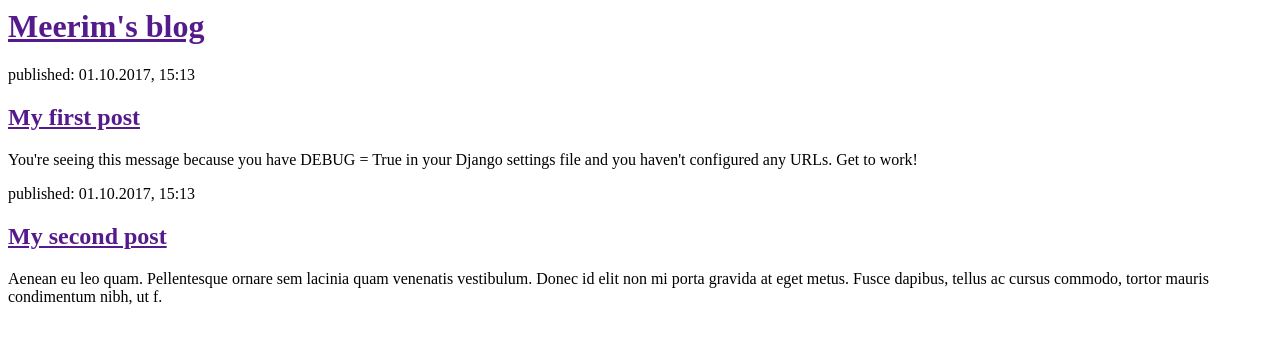
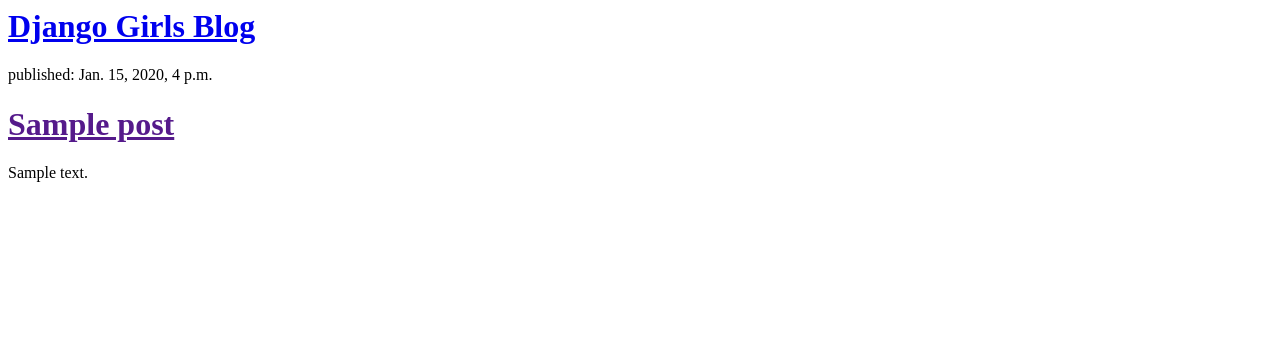
Before and after one commit to Meerim1/my-first-blog, a Django app: template blog/templates/blog/post_list.html in a window 1280 px wide. Shown: the top 344 px of the page. Run offline with Django 3.2, Linux system fonts and the light colour scheme; the template is opened without the code that fills it: values that come from a table or form of the project are taken from there, others are empty; tables that the repository leaves empty hold one stand-in row (values such as "Sample post").

Commit message:
Modified templates to display posts from database.

```diff
--- a/blog/templates/blog/post_list.html
+++ b/blog/templates/blog/post_list.html
@@ -4,18 +4,15 @@
        </head>
        <body>
        	<div>
-       		<h1><a href="">Meerim's blog</a></h1>
-       	</div>
-       	<div>
-       	 <p>published: 01.10.2017, 15:13</p>
-       	 <h2><a href="">My first post</a></h2>
-       	 <p>You're seeing this message because you have DEBUG = True in your Django settings file and you haven't configured any URLs. Get to work!</p>
-       	</div>
+        <h1><a href="/">Django Girls Blog</a></h1>
+    </div>
 
-       	<div>
-       		<p>published: 01.10.2017, 15:13</p>
-       		<h2><a href="">My second post</a></h2>
-       		<p> Aenean eu leo quam. Pellentesque ornare sem lacinia quam venenatis vestibulum. Donec id elit non mi porta gravida at eget metus. Fusce dapibus, tellus ac cursus commodo, tortor mauris condimentum nibh, ut f.</p>
-       	</div>
+    {% for post in posts %}
+        <div>
+            <p>published: {{ post.published_date }}</p>
+            <h1><a href="">{{ post.title }}</a></h1>
+            <p>{{ post.text|linebreaksbr }}</p>
+        </div>
+    {% endfor %}
        </body>
 </html>
--- a/blog/urls.py
+++ b/blog/urls.py
@@ -1,5 +1,6 @@
 from django.conf.urls import url
 from . import views
+
 urlpatterns = [
     url(r'^$', views.post_list, name='post_list'),
 ]
--- a/mysite/urls.py
+++ b/mysite/urls.py
@@ -4,5 +4,4 @@
 urlpatterns = [
     url(r'^admin/', include(admin.site.urls)),
     url(r'', include('blog.urls')),
-
 ]
```
Also changed, not shown: blog/views.py (+7 -3 lines).
